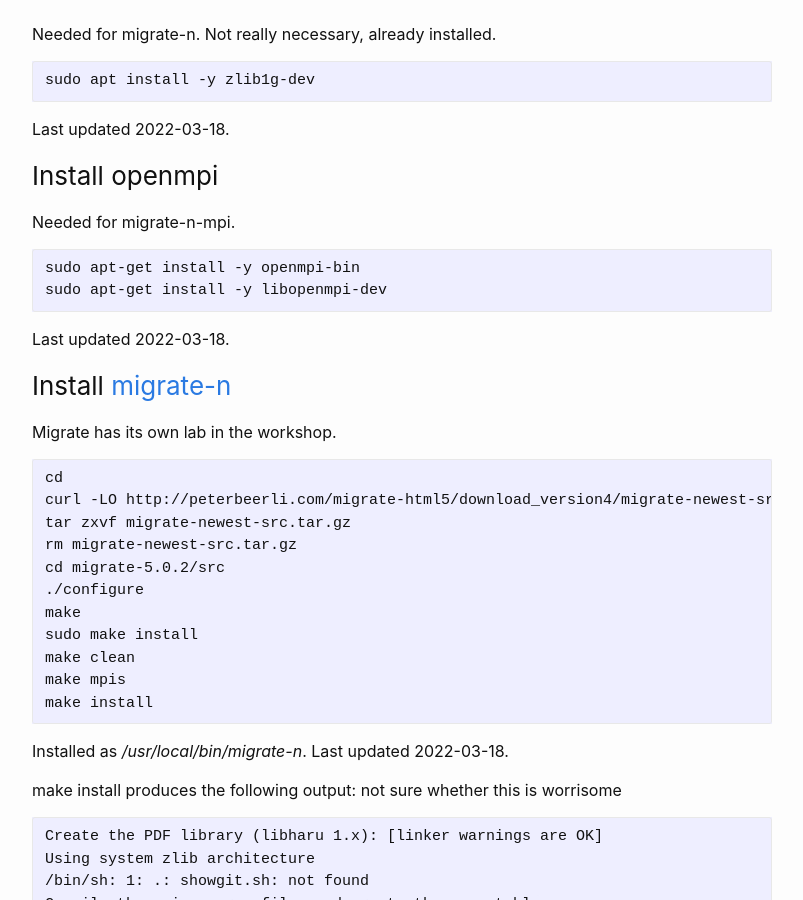
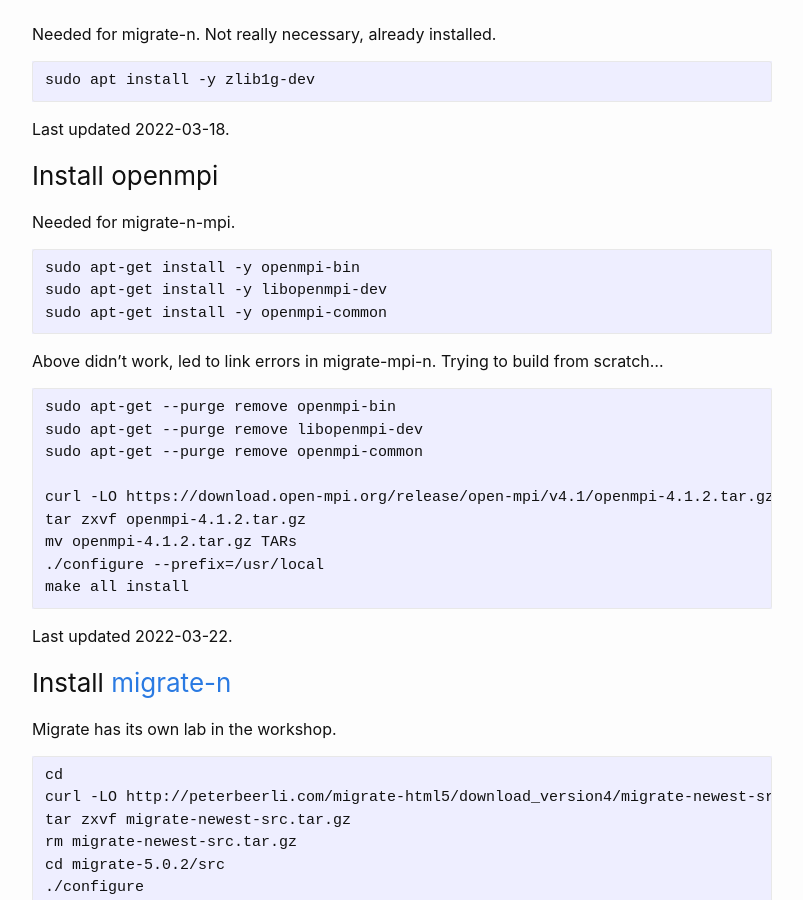
Before and after one commit to molevolworkshop/molevolworkshop.github.io, a Jekyll site: the page built from software/jetstream2.md, in a window 1280 px wide and 900 px high, scrolled down 6030 px. Shown: the whole window, without its empty margins (238-1041 px from the left). Built offline with Jekyll 4.4.1, drawn with Linux system fonts in a browser that asks for light colours.

Commit message:
updated Nia's page

```diff
--- a/Gemfile
+++ b/Gemfile
@@ -8,7 +8,10 @@
 #
 # This will help ensure the proper Jekyll version is running.
 # Happy Jekylling!
-gem "jekyll", "~> 3.8.7"
+gem "jekyll", "~> 3.9"
+gem "kramdown-parser-gfm", "~> 1.1"
+gem 'jemoji'
+gem 'jekyll-gist'
 
 # This is the default theme for new Jekyll sites. You may change this to anything you like.
 gem "minima", "~> 2.0"
--- a/software/jetstream2.md
+++ b/software/jetstream2.md
@@ -229,8 +229,22 @@
 ~~~~~~
 sudo apt-get install -y openmpi-bin
 sudo apt-get install -y libopenmpi-dev
+sudo apt-get install -y openmpi-common
 ~~~~~~
-Last updated 2022-03-18.
+
+Above didn't work, led to link errors in migrate-mpi-n. Trying to build from scratch...
+~~~~~~
+sudo apt-get --purge remove openmpi-bin
+sudo apt-get --purge remove libopenmpi-dev
+sudo apt-get --purge remove openmpi-common
+
+curl -LO https://download.open-mpi.org/release/open-mpi/v4.1/openmpi-4.1.2.tar.gz
+tar zxvf openmpi-4.1.2.tar.gz
+mv openmpi-4.1.2.tar.gz TARs
+./configure --prefix=/usr/local
+make all install
+~~~~~~
+Last updated 2022-03-22.
 
 ### Install [migrate-n](https://peterbeerli.com/migrate-html5/index.html)
 Migrate has its own lab in the workshop.
```
Also changed, not shown: faculty/arzumanova/arzumanova.md (+3 -3 lines), Gemfile.lock.
